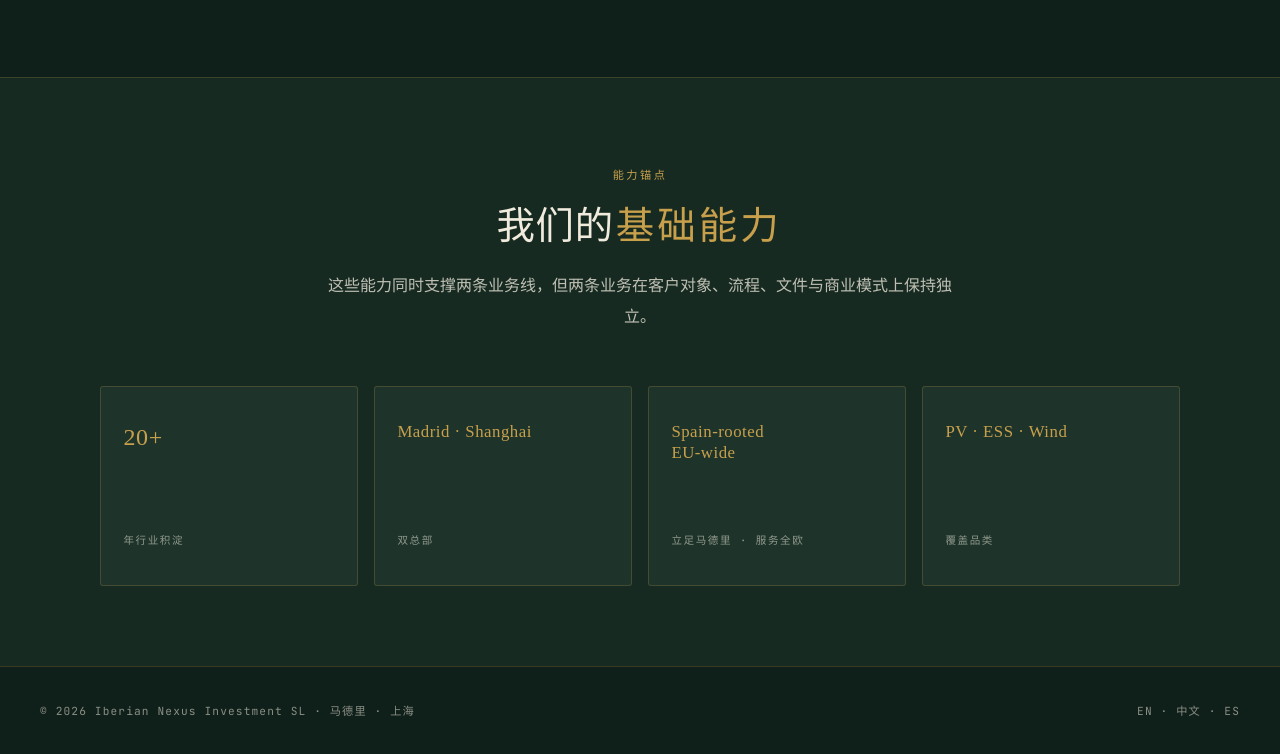
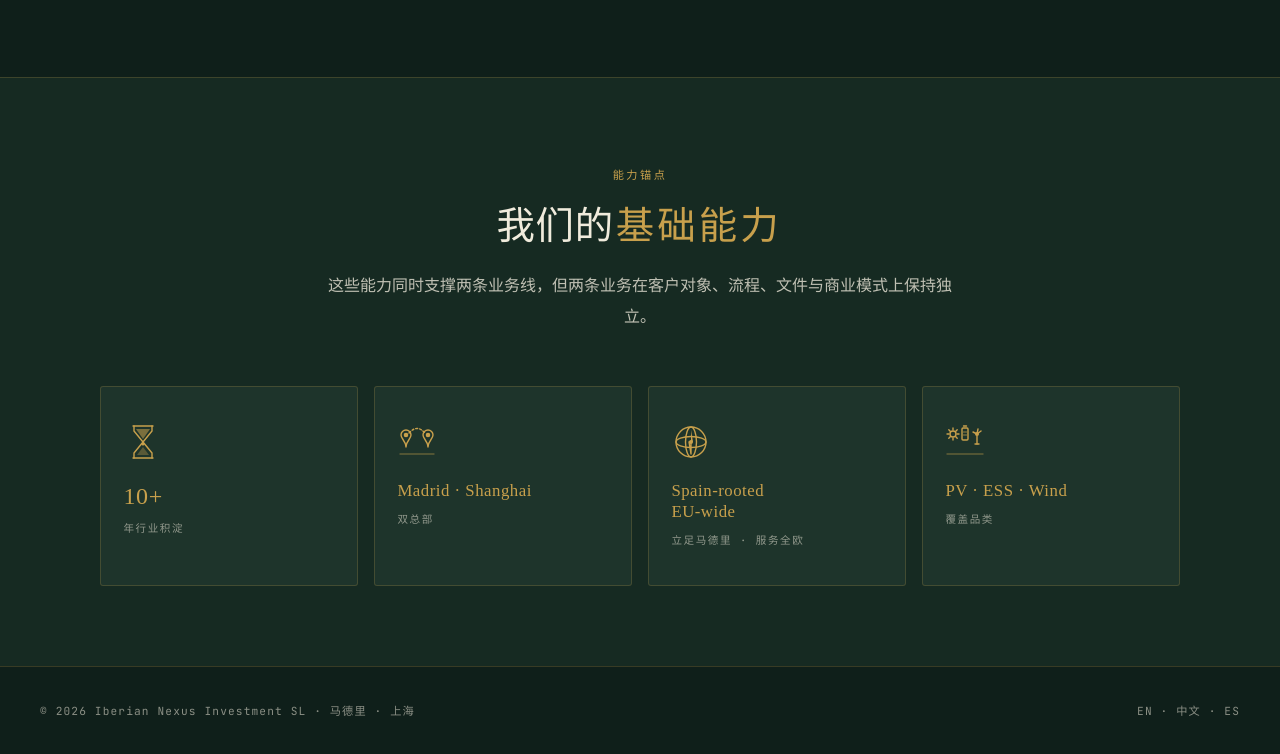
Before and after one commit to hatachi1978-gif/ini-website, a plain HTML site: page about.html in a window 1280 px wide. Shown: the part 1000-1754 px from the top of the page. Drawn offline with Linux system fonts and the light colour scheme.

Commit message:
Update about.html

```diff
--- a/about.html
+++ b/about.html
@@ -4,6 +4,7 @@
 <meta charset="UTF-8">
 <meta name="viewport" content="width=device-width, initial-scale=1.0">
 <title>关于 INI｜中欧新能源跨境执行平台</title>
+<meta name="description" content="Iberian Nexus Investment SL — 不是中介，是落地执行者。逾 10 年欧洲新能源全产业链经验。">
 <link rel="preconnect" href="https://fonts.googleapis.com">
 <link rel="preconnect" href="https://fonts.gstatic.com" crossorigin>
 <link href="https://fonts.googleapis.com/css2?family=Noto+Serif+SC:wght@400;500;700&family=Noto+Sans+SC:wght@300;400;500&family=JetBrains+Mono:wght@400;500&display=swap" rel="stylesheet">
@@ -28,9 +29,9 @@
       <li><a href="contact.html" data-num="05">联系</a></li>
     </ul>
     <div class="nav-lang">
-      <span class="inactive">EN</span>
+      <a href="en/about.html" class="inactive">EN</a>
       <span class="active">中文</span>
-      <span class="disabled">ES</span>
+      <a href="es/about.html" class="inactive">ES</a>
     </div>
   </div>
 </nav>
@@ -48,7 +49,7 @@
         <strong>Iberian Nexus Investment SL</strong> 注册于西班牙马德里，并在中国上海设有团队。我们专注于中欧新能源产业的跨境执行，经营两条相互独立的业务线：一是中国新能源企业的欧洲市场进入与本地化落地；二是欧洲新能源资产与中国资本之间的跨境投资撮合。
       </p>
       <p>
-        我们的核心团队拥有<strong>逾 20 年欧洲新能源全产业链经验</strong>——覆盖光伏、储能、风电的开发、EPC 与设备制造各环节。立足马德里，业务覆盖全欧主要市场。
+        我们的核心团队拥有<strong>逾 10 年欧洲新能源全产业链经验</strong>——覆盖光伏、储能、风电的开发、EPC 与设备制造各环节。立足马德里，业务覆盖全欧主要市场。
       </p>
       <p>
         欧洲合伙人确保欧洲端的本地化执行；上海团队对接中国资本与供应链。从首次引荐到首批交付，我们陪您走完每一步——但不混淆两条业务的边界，不以彼此导流或捆绑作为前提。
@@ -75,20 +76,70 @@
 
     <div class="credentials-grid fade-in">
       <div class="cred">
-        <div class="cred-value">20+</div>
+        <span class="cred-icon" aria-hidden="true">
+          <svg viewBox="0 0 40 40" fill="none" stroke="currentColor" stroke-width="1.4" stroke-linecap="round" stroke-linejoin="round">
+            <line x1="10" y1="4" x2="30" y2="4"/><line x1="10" y1="36" x2="30" y2="36"/>
+            <path d="M11 4 L11 9 L20 20 L11 31 L11 36"/><path d="M29 4 L29 9 L20 20 L29 31 L29 36"/>
+            <path d="M13 7 L27 7 L20 17 Z" fill="currentColor" stroke="none" opacity="0.55"/>
+            <path d="M14 33 L26 33 L20 25 Z" fill="currentColor" stroke="none" opacity="0.35"/>
+            <circle cx="20" cy="22" r="0.9" fill="currentColor"/>
+          </svg>
+        </span>
+        <div class="cred-content">
+          <div class="cred-value">10+</div>
           <div class="cred-label">年行业积淀</div>
         </div>
+      </div>
       <div class="cred">
+        <span class="cred-icon" aria-hidden="true">
+          <svg viewBox="0 0 40 40" fill="none" stroke="currentColor" stroke-width="1.4" stroke-linecap="round" stroke-linejoin="round">
+            <path d="M9 25 C9 19 4 17 4 13 A5 5 0 0 1 14 13 C14 17 9 19 9 25 Z"/>
+            <circle cx="9" cy="13" r="1.6" fill="currentColor"/>
+            <path d="M31 25 C31 19 26 17 26 13 A5 5 0 0 1 36 13 C36 17 31 19 31 25 Z"/>
+            <circle cx="31" cy="13" r="1.6" fill="currentColor"/>
+            <path d="M12 11 Q20 2 28 11" stroke-dasharray="2 2"/>
+            <line x1="3" y1="32" x2="37" y2="32" opacity="0.4"/>
+          </svg>
+        </span>
+        <div class="cred-content">
           <div class="cred-value small">Madrid · Shanghai</div>
           <div class="cred-label">双总部</div>
         </div>
+      </div>
       <div class="cred">
+        <span class="cred-icon" aria-hidden="true">
+          <svg viewBox="0 0 40 40" fill="none" stroke="currentColor" stroke-width="1.4" stroke-linecap="round" stroke-linejoin="round">
+            <circle cx="20" cy="20" r="15"/><ellipse cx="20" cy="20" rx="15" ry="5.5"/>
+            <ellipse cx="20" cy="20" rx="5.5" ry="15"/>
+            <path d="M20 8 L22 20 L20 20 Z" fill="currentColor" stroke="none"/>
+            <path d="M20 32 L18 20 L20 20 Z" fill="none"/>
+            <circle cx="20" cy="20" r="1.3" fill="currentColor"/>
+          </svg>
+        </span>
+        <div class="cred-content">
           <div class="cred-value small">Spain-rooted<br>EU-wide</div>
           <div class="cred-label">立足马德里 · 服务全欧</div>
         </div>
+      </div>
       <div class="cred">
+        <span class="cred-icon" aria-hidden="true">
+          <svg viewBox="0 0 40 40" fill="none" stroke="currentColor" stroke-width="1.4" stroke-linecap="round" stroke-linejoin="round">
+            <circle cx="8" cy="12" r="3"/><line x1="8" y1="6" x2="8" y2="8"/><line x1="8" y1="16" x2="8" y2="18"/>
+            <line x1="2" y1="12" x2="4" y2="12"/><line x1="12" y1="12" x2="14" y2="12"/>
+            <line x1="3.8" y1="7.8" x2="5.2" y2="9.2"/><line x1="10.8" y1="14.8" x2="12.2" y2="16.2"/>
+            <line x1="3.8" y1="16.2" x2="5.2" y2="14.8"/><line x1="10.8" y1="9.2" x2="12.2" y2="7.8"/>
+            <rect x="17" y="6" width="6" height="12" rx="1"/><line x1="18.5" y1="4" x2="21.5" y2="4"/>
+            <line x1="18.5" y1="10" x2="21.5" y2="10" opacity="0.5"/><line x1="18.5" y1="13" x2="21.5" y2="13" opacity="0.5"/>
+            <line x1="32" y1="14" x2="32" y2="22"/><line x1="30" y1="22" x2="34" y2="22"/>
+            <circle cx="32" cy="12" r="1.3" fill="currentColor"/>
+            <path d="M32 12 L36 9"/><path d="M32 12 L28 10"/><path d="M32 12 L33 7"/>
+            <line x1="2" y1="32" x2="38" y2="32" opacity="0.4"/>
+          </svg>
+        </span>
+        <div class="cred-content">
           <div class="cred-value small">PV · ESS · Wind</div>
           <div class="cred-label">覆盖品类</div>
+        </div>
       </div>
     </div>
   </div>
```
Lines whose indentation alone changed are shown as unchanged.
